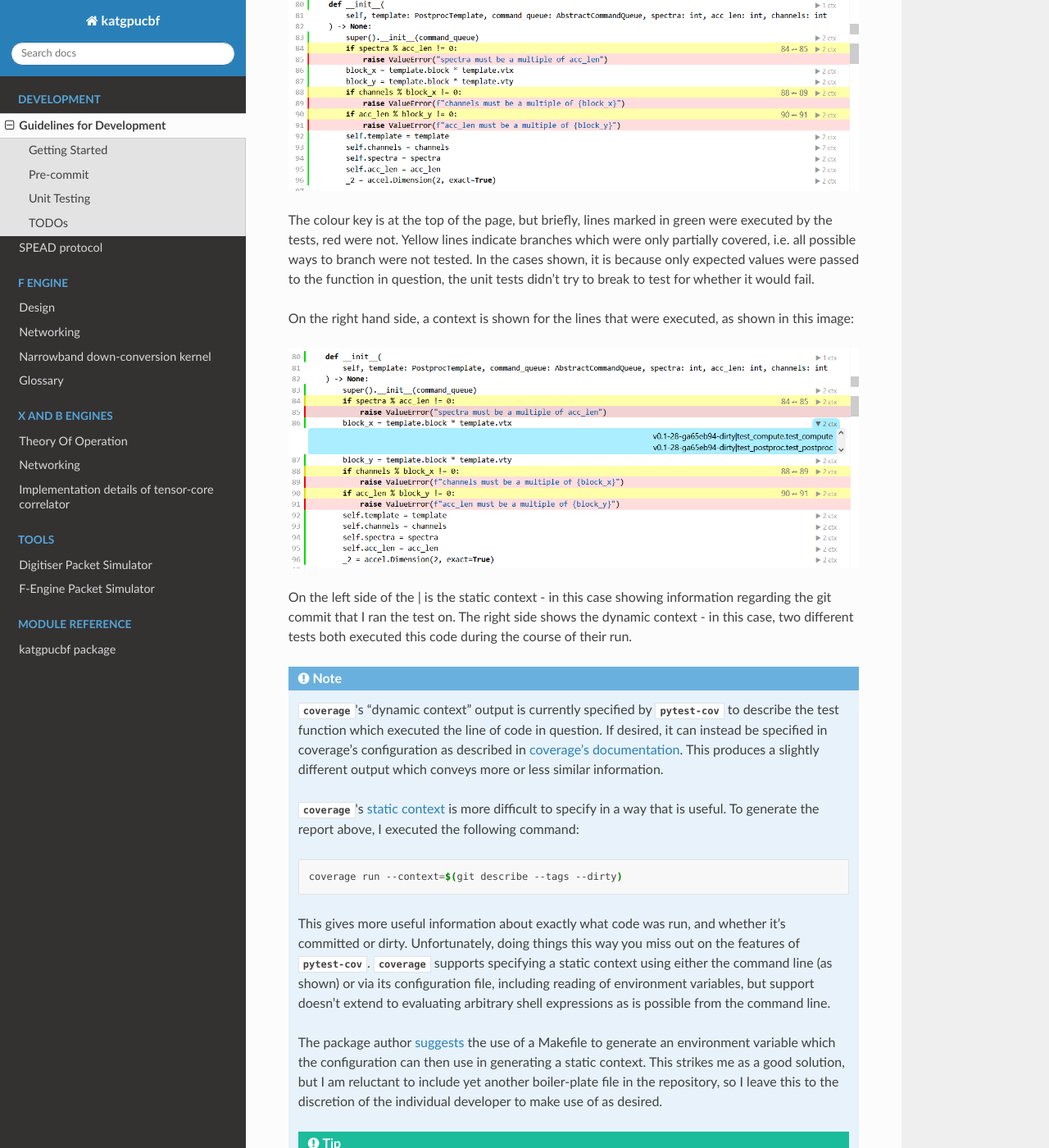
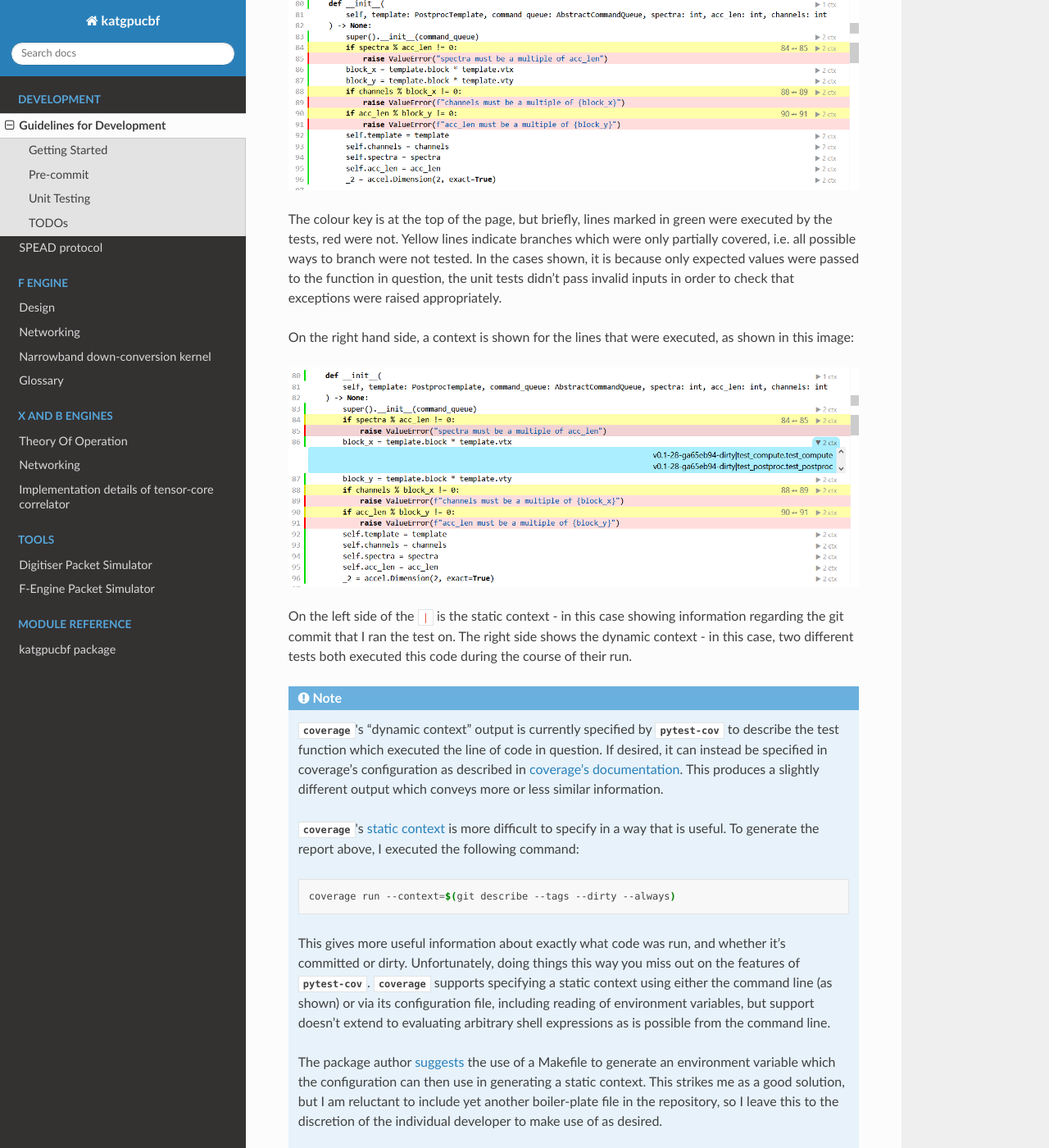
Before and after one commit to ska-sa/katgpucbf, a Sphinx documentation site: the page built from doc/dev-guide.rst, in a window 1280 px wide and 1400 px high, scrolled down 2151 px. Shown: the whole window at 82% size. Built offline with Sphinx 7.4.7 and the Read the Docs theme 2.0.0, drawn with Linux system fonts in a browser that asks for light colours; formulas are drawn with MathJax 3; the version number could not be read and is left out; some of the changed text lies outside the part shown.

Commit message:
Update documentation in dev-guide.rst
There were a few statements that were out-of-date, and some issues with
clarity that I thought needed fixing.

```diff
--- a/doc/dev-guide.rst
+++ b/doc/dev-guide.rst
@@ -26,7 +26,7 @@
   - Install all the requirements for running, developing and building this
     documentation.
   - Install the :mod:`katgpucbf` package itself, in editable mode.
-  - Compile the ``.so`` files needed to run the :mod:`.xbgpu` unit tests.
+  - Build this documentation.
   - Install :program:`pre-commit` to help with keeping things tidy.
 
 Sourcing the script instead of executing it directly will keep your virtual
@@ -44,8 +44,8 @@
   I don't recommend using the  ``dev-setup.sh`` for anything other than initial
   setup. If you run it again, the requirements will be re-installed, and the
   module will be re-installed in editable mode. It's unlikely that any of this
-  will be harmful in any way, but it will use up a few minutes for getting it
-  all compiled and installed. Usually you probably won't want to do that.
+  will be harmful in any way, but it will use up a few minutes. You probably
+  won't want to do that every time.
 
 
 Pre-commit
@@ -110,15 +110,15 @@
 were executed by the tests, red were not. Yellow lines indicate branches which
 were only partially covered, i.e. all possible ways to branch were not tested.
 In the cases shown, it is because only expected values were passed to the
-function in question, the unit tests didn't try to break to test for whether
-it would fail.
+function in question, the unit tests didn't pass invalid inputs in order to
+check that exceptions were raised appropriately.
 
 On the right hand side, a context is shown for the lines that were executed, as
 shown in this image:
 
 .. image:: images/coverage_screenshot_contexts.png
 
-On the left side of the `|` is the static context - in this case showing
+On the left side of the ``|`` is the static context - in this case showing
 information regarding the git commit that I ran the test on. The right side
 shows the dynamic context - in this case, two different tests both executed this
 code during the course of their run.
@@ -140,7 +140,7 @@
 
   .. code-block:: bash
 
-    coverage run --context=$(git describe --tags --dirty)
+    coverage run --context=$(git describe --tags --dirty --always)
 
   This gives more useful information about exactly what code was run, and whether
   it's committed or dirty. Unfortunately, doing things this way you miss out on
```
Also changed, not shown: other parts of doc/dev-guide.rst (+4 -4 lines).
